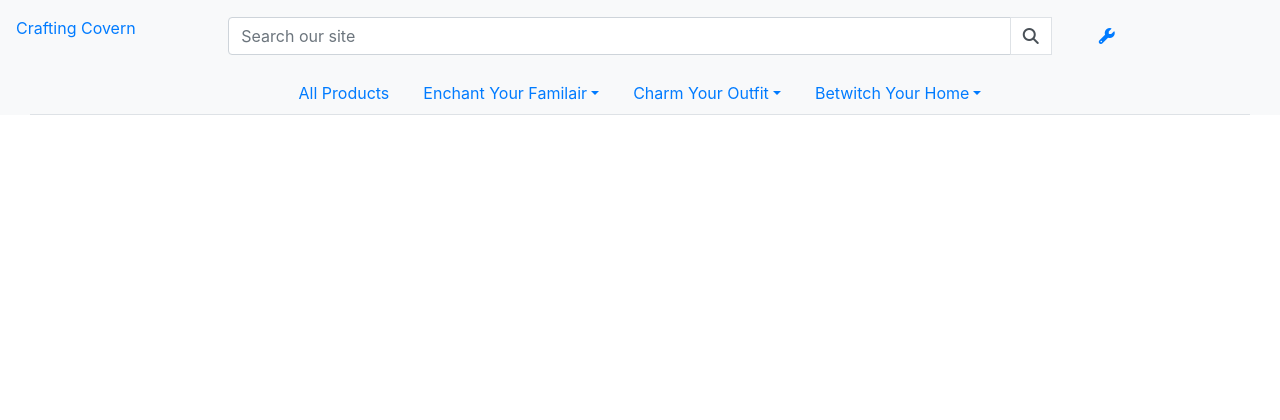
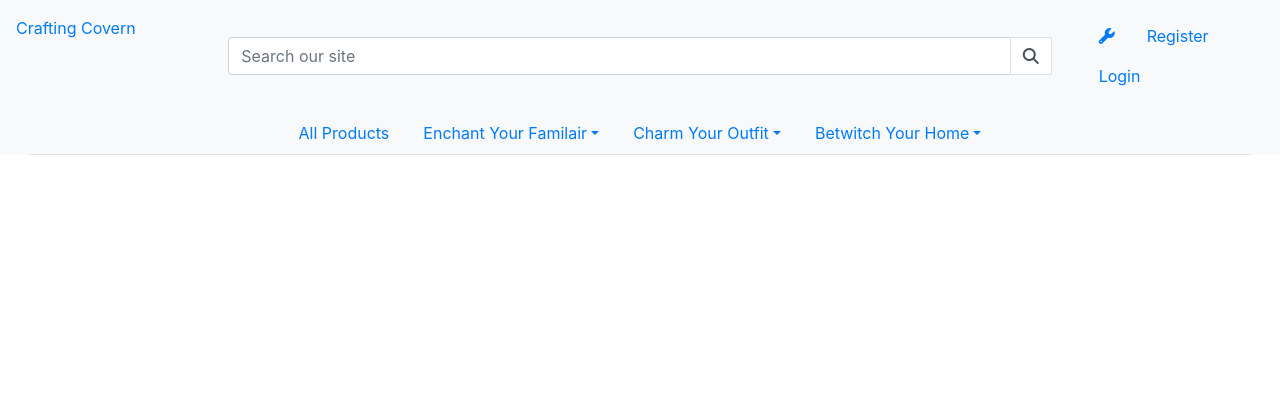
Before and after one commit to LaurieAnderson92/CraftingCovern, a Django app: page / in a window 1280 px wide. Shown: the top 420 px of the page. Run offline with Django 3.2, Linux system fonts and the light colour scheme; some libraries are stand-ins or nearby versions.

Commit message:
feat: add login and out funtionality

```diff
--- a/templates/base.html
+++ b/templates/base.html
@@ -36,12 +36,30 @@
                 </form>
             </div>
             <div class="col-2 p-3 bg-light">
-                <a class="nav-link" data-toggle="dropdown" href="#" role="button" aria-haspopup="true" aria-expanded="false"><i class="fa-solid fa-wrench"></i></a>
-                <div class="dropdown-menu">
-                    <a class="dropdown-item" href="{% url 'product_create' %}">Add a Product</a>
-                </div>
+                <ul class="nav">
+                     <li class="nav-item">
+                        <a class="nav-link" data-toggle="dropdown" href="#" role="button" aria-haspopup="true" aria-expanded="false"><i class="fa-solid fa-wrench"></i></a>
+                        <div class="dropdown-menu">
+                            <a class="dropdown-item" href="{% url 'product_create' %}">Add a Product</a>
+                        </div>
+                    </li>
+                    {% if user.is_authenticated %}
+                    <li class="nav-item">
+                        <a class="nav-link {% if request.path == logout_url %}active{% endif %}"
+                            href="{% url 'account_logout' %}">Logout</a>
+                    </li>
+                    {% else %}
+                    <li class="nav-item">
+                        <a class="nav-link {% if request.path == signup_url %}active{% endif %}"
+                            href="{% url 'account_signup' %}">Register</a>
+                    </li>
+                    <li class="nav-item">
+                        <a class="nav-link {% if request.path == login_url %}active{% endif %}"
+                            href="{% url 'account_login' %}">Login</a>
+                    </li>
+                    {% endif %}
+                </ul>
             </div>
-
         </div>
         <!-- Product Navigation Bar -->
         <nav class="bg-light  col-12">
```
Also changed, not shown: db.sqlite3.
